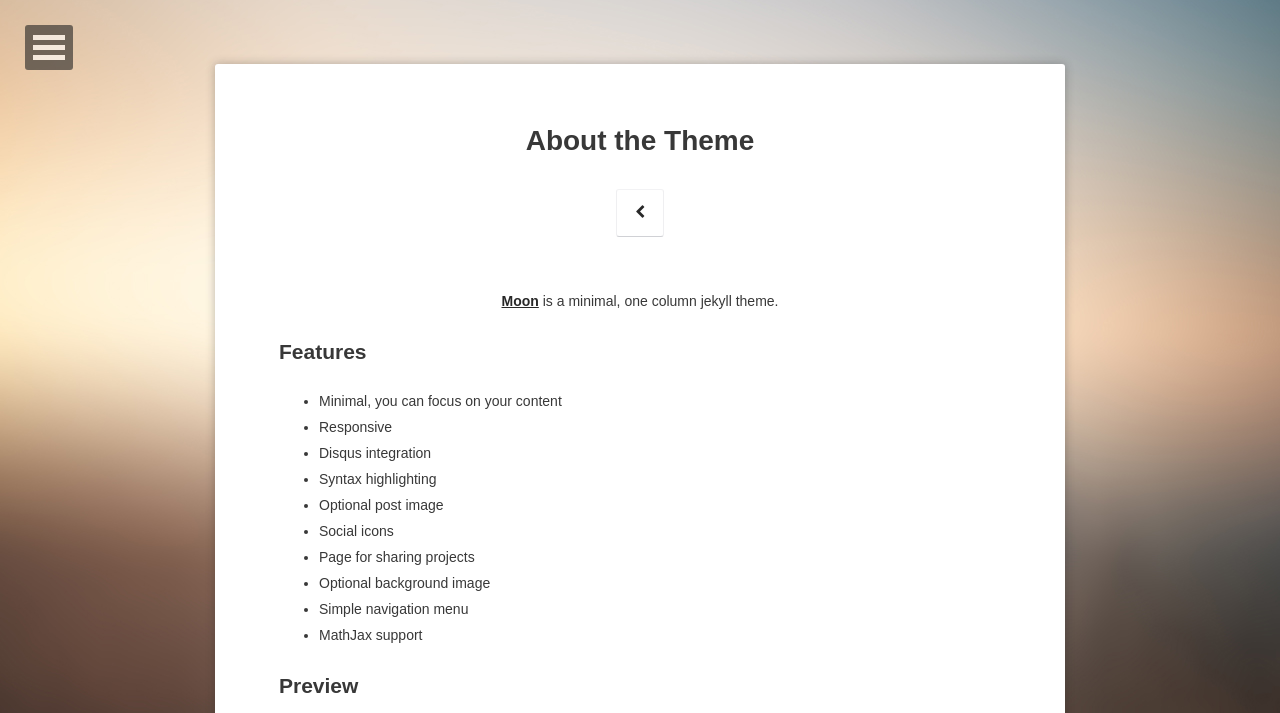
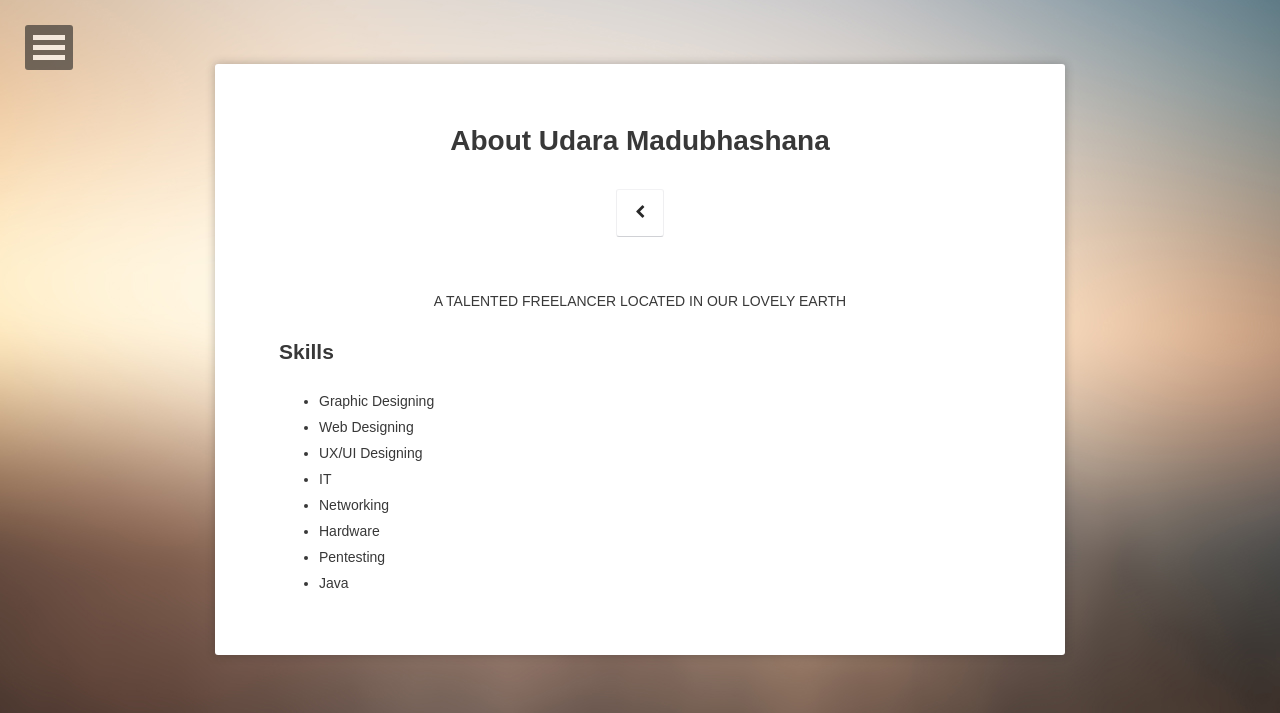
Before and after one commit to Udara-U3/Udara-U3.github.io, a Jekyll site: the page built from about/index.md, in a window 1280 px wide. Shown: the top 713 px of the page. Built offline with Jekyll 4.4.1, drawn with Linux system fonts in a browser that asks for light colours; some web fonts are replaced; comment, search, counter and statistics services are not loaded; some of the changed text lies outside the part shown; grey boxes are pictures that could not be loaded.

Commit message:
personal website

```diff
--- a/_config.yml
+++ b/_config.yml
@@ -30,7 +30,7 @@ disqus_shortname:   taylantatli
 # Social
 # if you don't have any of social below, comment the line.
 google:
-  plus:            +UdaraMadubhashana
+  plus:            UdaraMadubhashana
   #analytics:
   #verify:
   #ad-client:
--- a/_includes/nav.html
+++ b/_includes/nav.html
@@ -76,13 +76,7 @@
                     </li>{% endif %}
 				</ul><!-- /.dl-submenu -->
 			</li>
-			<li>
-				<a href="#">Posts</a>
-				<ul class="dl-submenu">
-					<li><a href="{{ site.url }}/posts/">All Posts</a></li>
-					<li><a href="{{ site.url }}/tags/">All Tags</a></li>
-				</ul>
-			</li>
+
 			{% for link in site.data.navigation %}
 		    {% if link.url contains 'http' %}
 		        {% assign domain = '' %}
--- a/about/index.md
+++ b/about/index.md
@@ -1,36 +1,18 @@
 ---
 layout: page
-title: About the Theme
-tags: [about, Jekyll, theme, moon]
-date: 2016-03-21
+title: About Udara Madubhashana
+tags: [about, udara, madubhashana]
+date: 2016-04-28
 ---
 
-<center><a href="http://taylantatli.github.io/Moon"><b>Moon</b></a> is a minimal, one column jekyll theme.</center>
+<center>A TALENTED FREELANCER LOCATED IN OUR LOVELY EARTH</center>
 
-## Features
-* Minimal, you can focus on your content
-* Responsive
-* Disqus integration
-* Syntax highlighting
-* Optional post image
-* Social icons
-* Page for sharing projects
-* Optional background image
-* Simple navigation menu
-* MathJax support
-
-## Preview
-
-{% capture images %}
-    https://cloud.githubusercontent.com/assets/754514/14509720/61c61058-01d6-11e6-93ab-0918515ecd56.png
-    https://cloud.githubusercontent.com/assets/754514/14509716/61ac6c8e-01d6-11e6-879f-8308883de790.png
-{% endcapture %}
-{% include gallery images=images caption="Screenshots of Moon Theme" cols=2 %}
-
-See a [live version of Moon](http://taylantatli.github.io/Moon) hosted on GitHub.
-
-## Getting Started
-
-To learn how to install and use this theme check out the [Setup Guide](http://taylantatli.me/Moon/moon-theme/) for more information.
-
-[Install Moon](https://github.com/TaylanTatli/Moon){: .btn}
+## Skills
+* Graphic Designing
+* Web Designing
+* UX/UI Designing
+* IT
+* Networking
+* Hardware
+* Pentesting
+* Java
```
Also changed, not shown: _layouts/home.html (+1 -12 lines).
